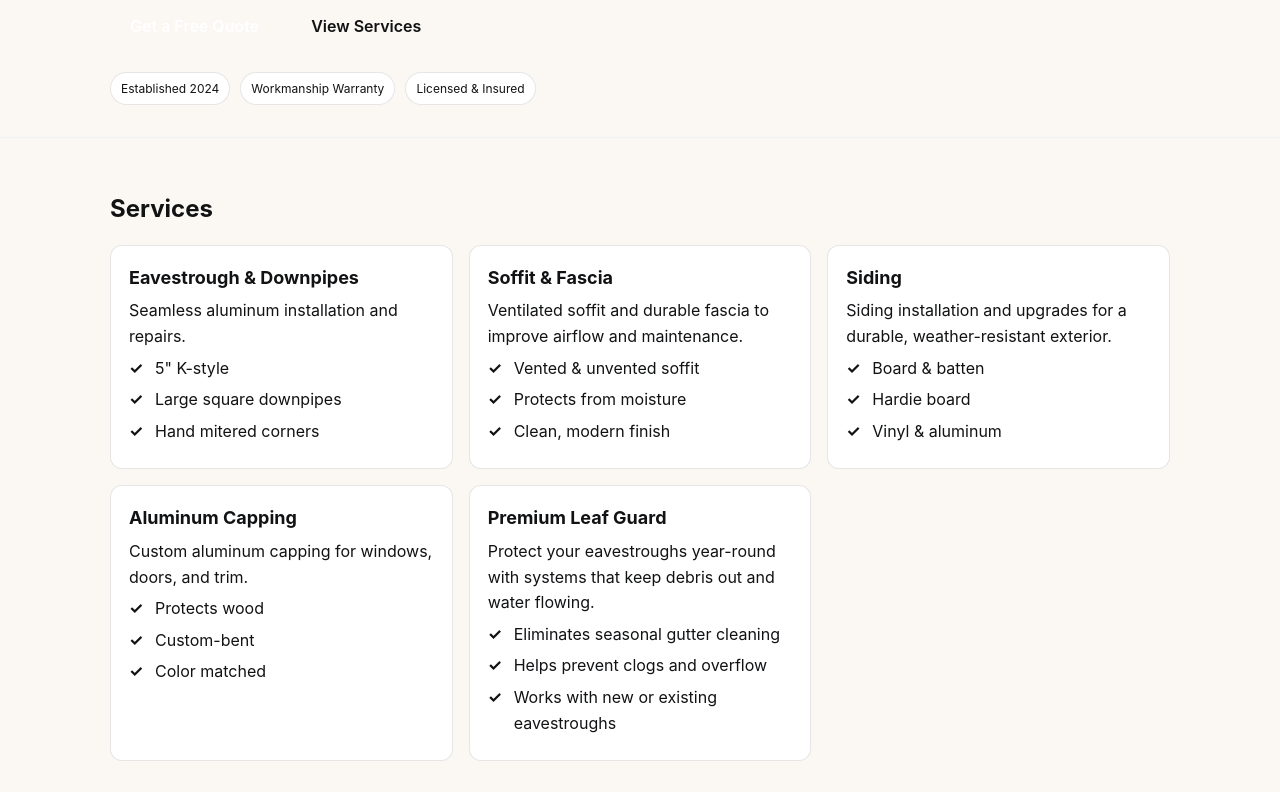
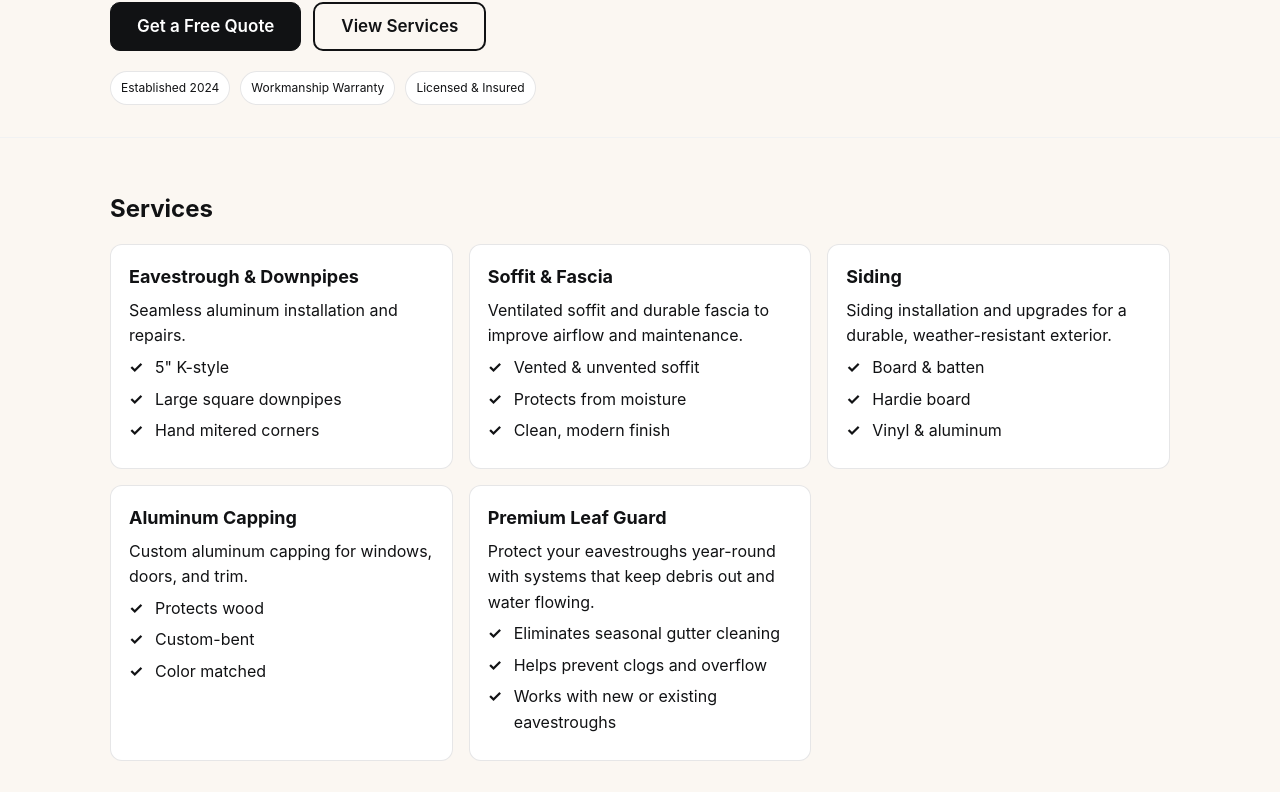
Before and after one commit to rjnp3d/bt-exterior-site, a plain HTML site: page index.html in a window 1280 px wide. Shown: the part 320-1112 px from the top of the page. Drawn offline with Linux system fonts and the light colour scheme.

Commit message:
Fix hero bbutton contrast and sizing

```diff
--- a/styles.css
+++ b/styles.css
@@ -35,20 +35,32 @@ body{
 
 /* Buttons + accents */
 .btn{
-  display:inline-block;
-  padding:12px 20px;
-  border-radius:8px;
-  border:1px solid var(--black);
-  background:var(--black);
+  display:inline-flex;
+  align-items:center;
+  justify-content:center;
+  padding:14px 26px;
+  border-radius:10px;
+  border:1px solid var(--text);
+  background:var(--text);
   color:#fff;
   font-weight:600;
-  transition:.2s;
+  font-size:16px;
+  line-height:1;
+  transition:all .2s ease;
 }
+
 .btn:hover{background:var(--red);border-color:var(--red);transform:translateY(-1px);opacity:.98}
-.btn-outline{background:transparent;color:var(--black);border:1px solid var(--black)}
-.btn-outline:hover{background:var(--black);color:#fff}
-nav a:hover{color:var(--red)}
-.highlight{color:var(--red)}
+.btn-outline{
+  background:transparent;
+  color:var(--text);
+  border:2px solid var(--text);
+}
+
+.btn-outline:hover{
+  background:var(--text);
+  color:#fff;
+}
+
 
 /* Header / Nav */
 header{
@@ -103,6 +115,9 @@ section{scroll-margin-top:84px}
 .hero h1{font-size:clamp(28px,5vw,44px);line-height:1.15;letter-spacing:-.02em}
 .hero p{margin-top:12px;color:var(--muted)}
 .hero .cta{margin-top:20px;display:flex;gap:12px;flex-wrap:wrap}
+.hero .btn{
+  font-size:17px;
+}
 .badges{margin-top:20px;display:flex;gap:10px;flex-wrap:wrap}
 .badges span{font-size:12px;padding:6px 10px;border-radius:999px;background:#fff;border:1px solid var(--border)}
 
```
